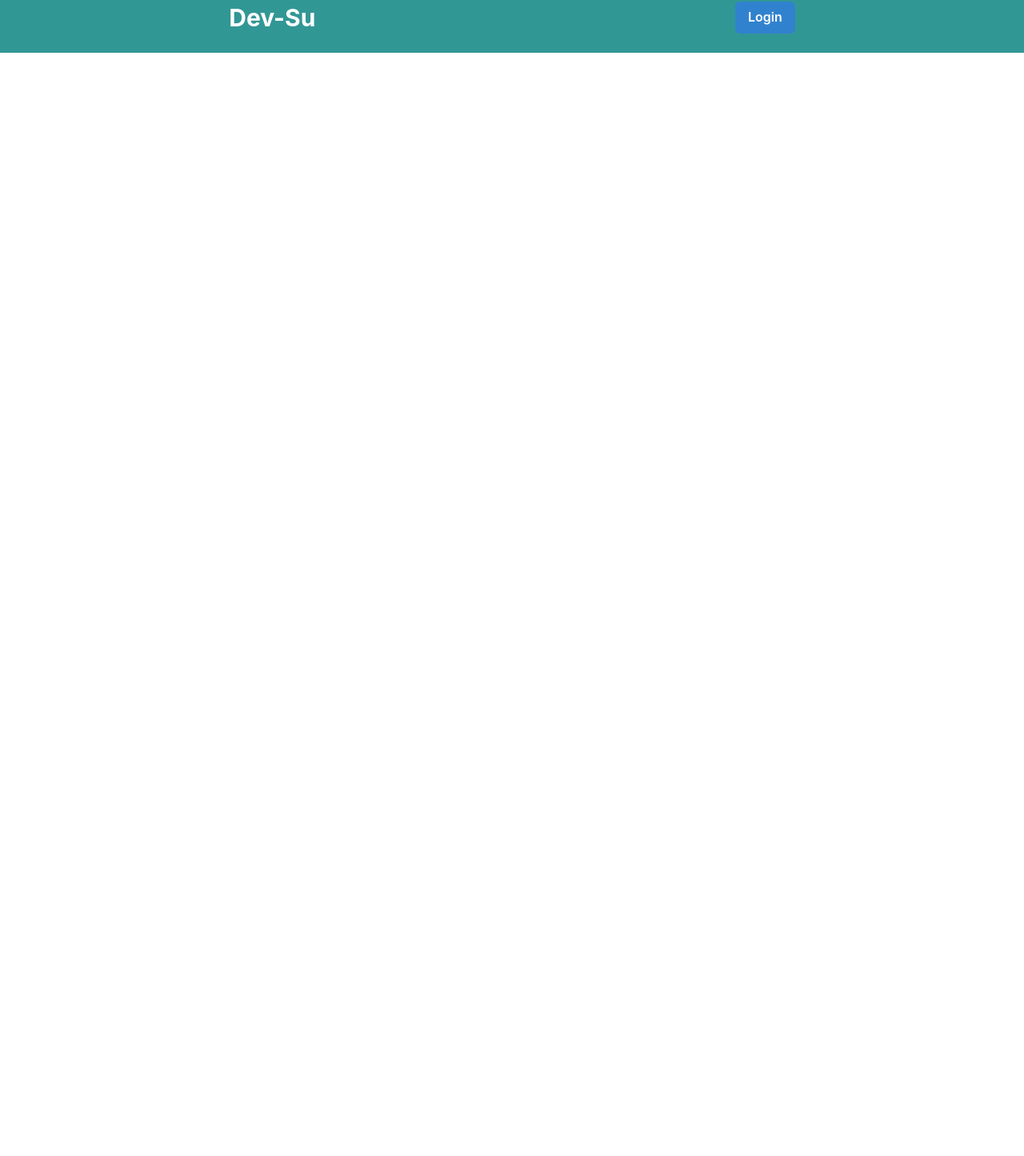
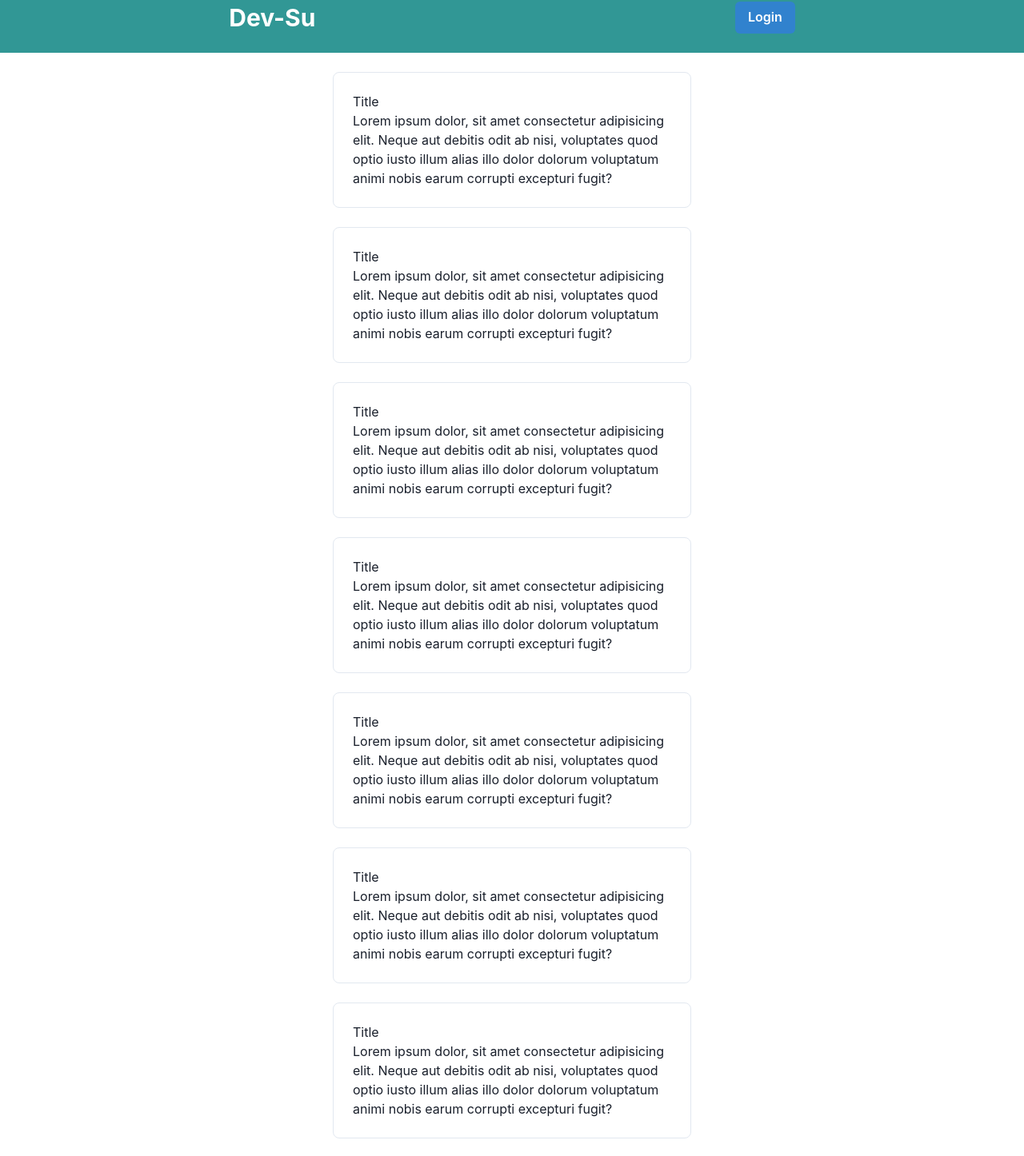
Before and after one commit to Tsugami/dev-su, a Next.js app: page / in a window 1280 px wide. Shown: the part 22-1468 px from the top of the page at 80% size. Before the commit the page ends 800 px from the top, so only its background shows below. Built offline with nearby package versions, Linux system fonts and the light colour scheme; no server answers.

Commit message:
feat: post-card style

```diff
--- a/components/Header.tsx
+++ b/components/Header.tsx
@@ -17,7 +17,7 @@ const Header = (): JSX.Element => {
       wrap='wrap'
       p={6}
       bg='teal.500'
-      w='100%'
+      w='full'
       color='white'
     >
       <Heading as='h1' size='lg'>
--- /dev/null
+++ b/components/PostCard.tsx
@@ -0,0 +1,14 @@
+import { Box } from '@chakra-ui/react';
+
+const PostCard = (): JSX.Element => (
+  <Box maxW='md' borderWidth='1px' borderRadius='lg' p='6'>
+    <Box>Title</Box>
+    <Box>
+      Lorem ipsum dolor, sit amet consectetur adipisicing elit. Neque aut debitis odit ab nisi,
+      voluptates quod optio iusto illum alias illo dolor dolorum voluptatum animi nobis earum
+      corrupti excepturi fugit?
+    </Box>
+  </Box>
+);
+
+export default PostCard;
--- a/pages/index.tsx
+++ b/pages/index.tsx
@@ -1,11 +1,23 @@
-import { Flex } from '@chakra-ui/layout';
+import { Flex, VStack } from '@chakra-ui/layout';
 import Header from 'components/Header';
 import type { NextPage } from 'next';
+import PostCard from 'components/PostCard';
 
 const Home: NextPage = () => {
   return (
     <Flex direction='column' alignItems='center' justifyContent='flex-start' height='100vh'>
       <Header />
+      <VStack p='6' spacing='6'>
+        <PostCard />
+        <PostCard />
+        <PostCard />
+        <PostCard />
+        <PostCard />
+        <PostCard />
+        <PostCard />
+        <PostCard />
+        <PostCard />
+      </VStack>
     </Flex>
   );
 };
```
